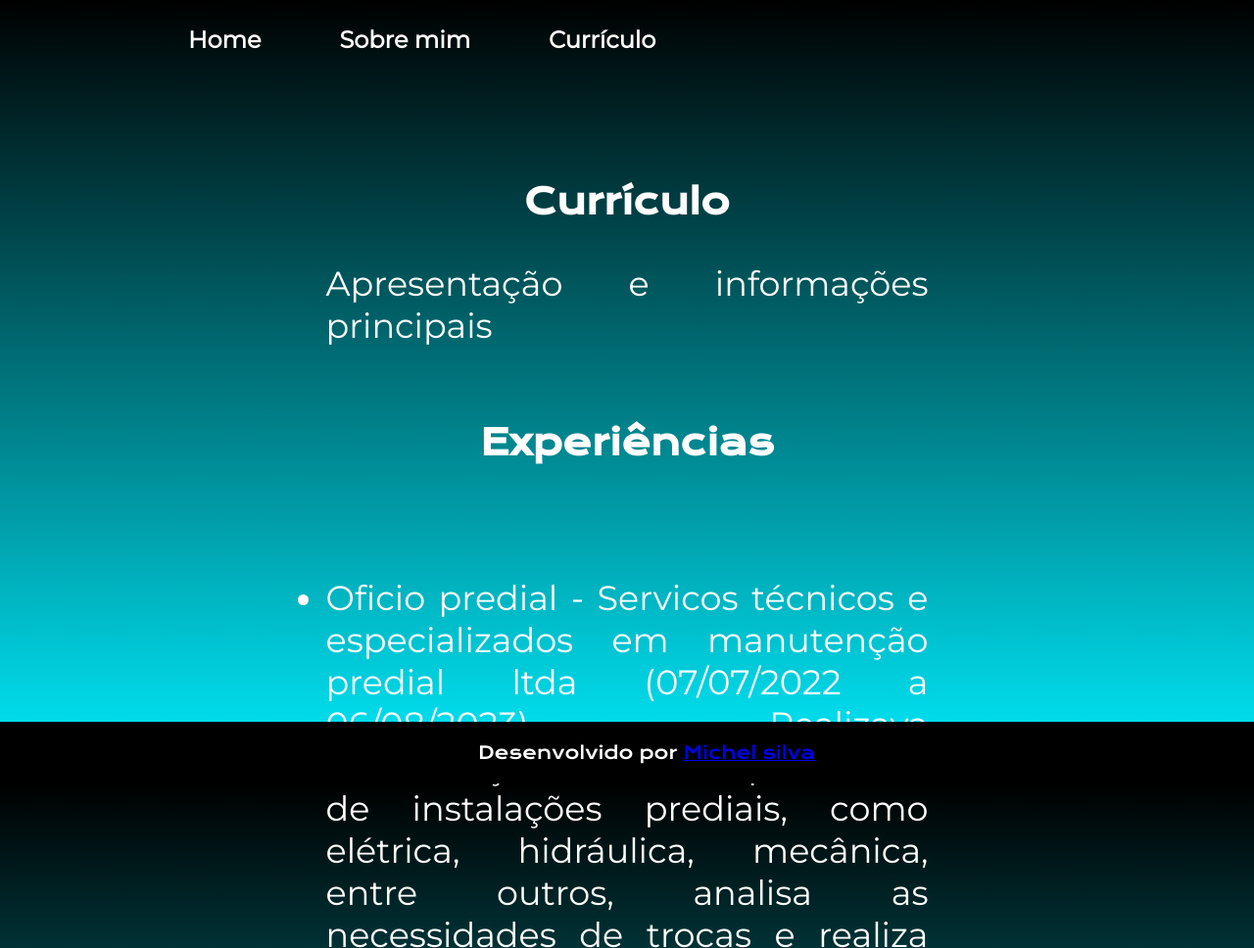
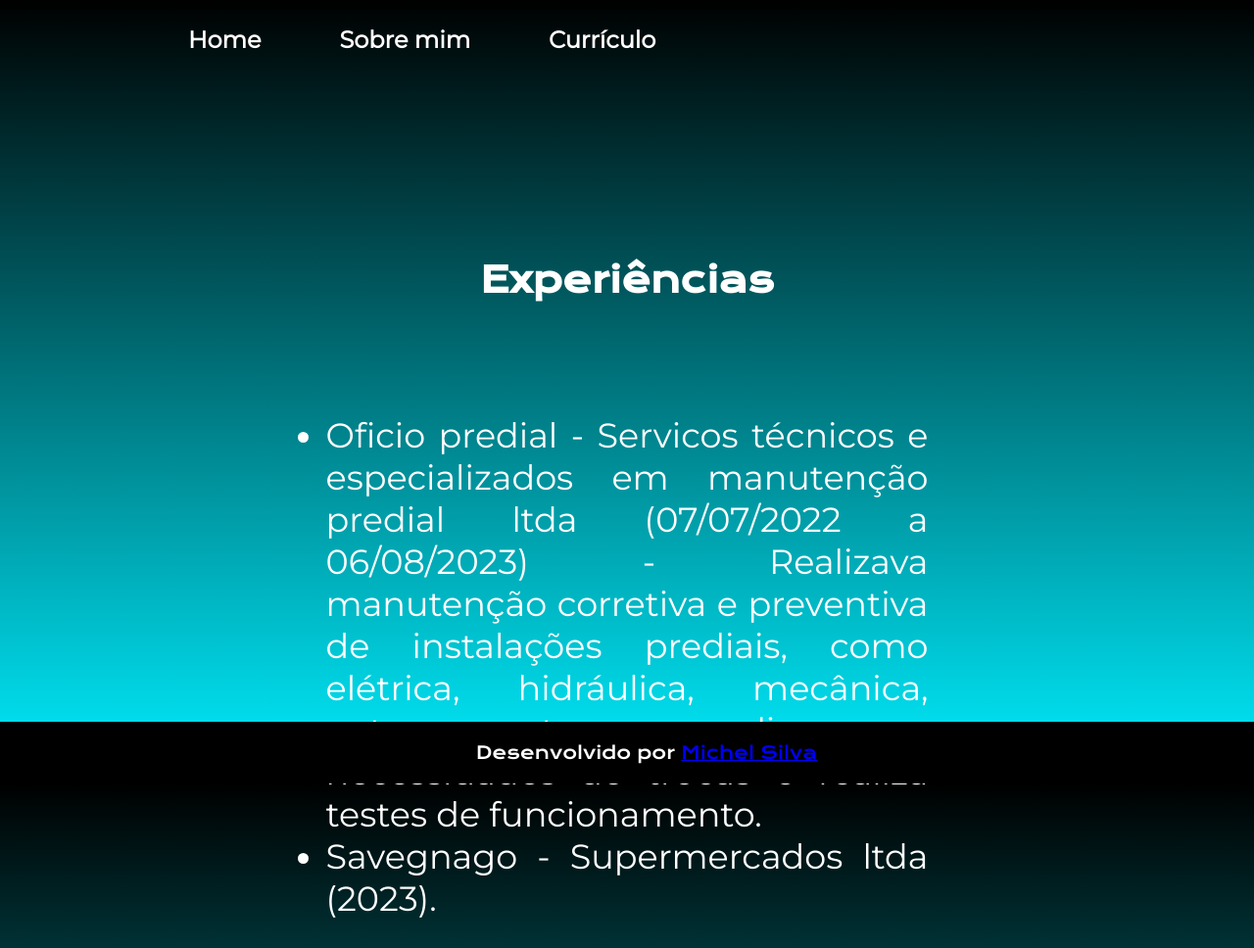
Before and after one commit to michelsilvaaaa/portfolio.michel, a plain HTML site: page curriculo.html in a window 1280 px wide. Shown: the top 968 px of the page at 98% size. Drawn offline with nearby package versions, Linux system fonts and the light colour scheme.

Commit message:
Add files via upload

```diff
--- a/curriculo.html
+++ b/curriculo.html
@@ -23,8 +23,8 @@
 
     <main class="conteudo">
         <section class="apresentacao-conteudo">
-            <h1 class="apresentacao-conteudo-titulo">Currículo</h1>
-            <p class="apresentacao-conteudo-texto"> Apresentação e informações principais
+            <h1 class="apresentacao-conteudo-titulo"></h1>
+
             </p>
             <h2 class="apresentacao-conteudo-titulo">Experiências</h2>
             <p class="apresentacao-conteudo-texto">
@@ -49,7 +49,7 @@
     </main>
 
     <footer class="rodape">
-        <p>Desenvolvido por <a href="https://github.com/michel">Michel silva </a></p>
+        <p>Desenvolvido por <a href="https://github.com/michelsilvaaaa">Michel Silva</a></p>
     </footer>
 
 </body>
```
Also changed, not shown: index.html (+8 -6 lines), sobremim.html (+1 -1 lines).
